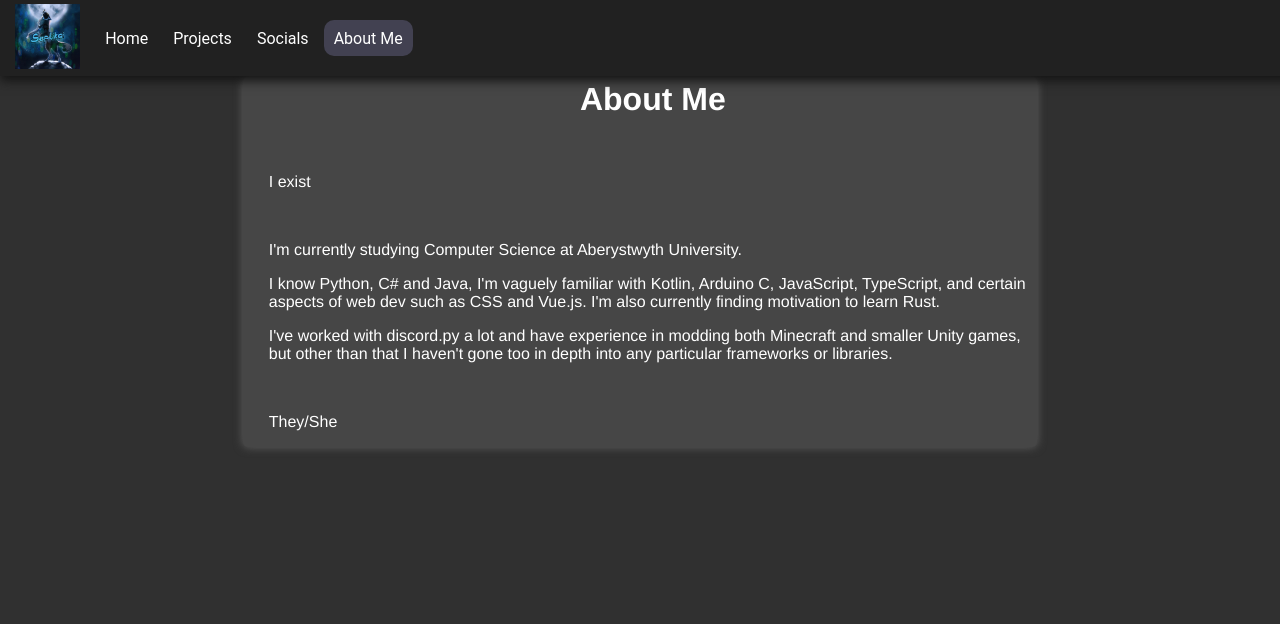
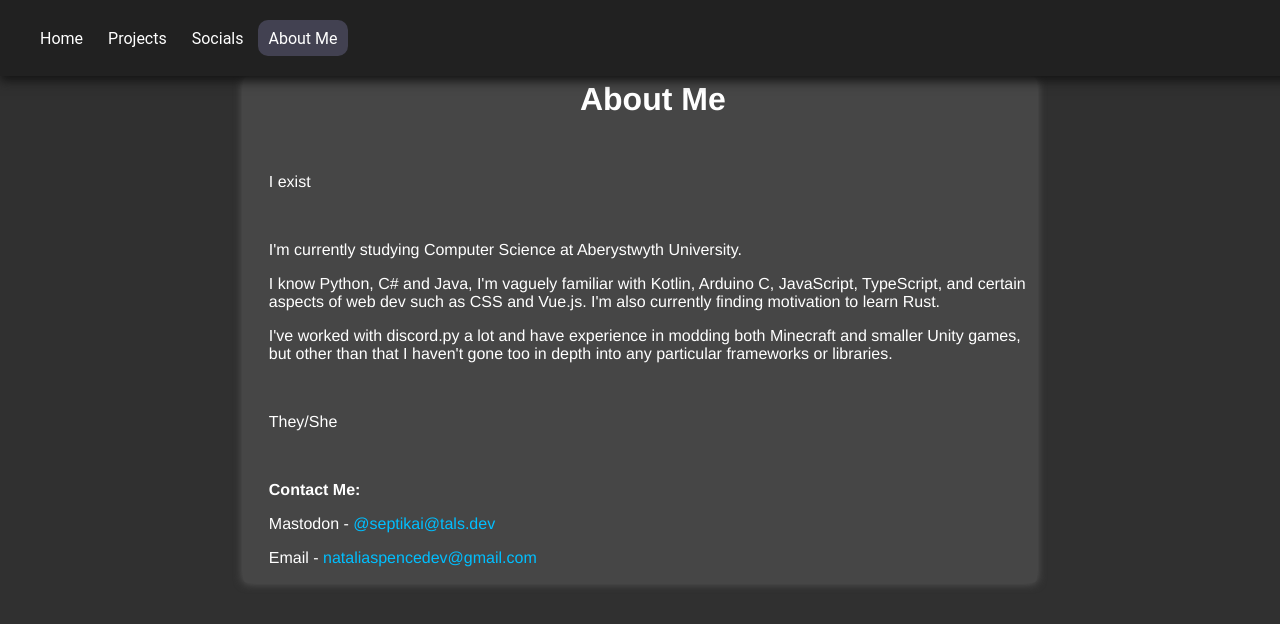
Before and after one commit to Septikai/Septikai-Website, a Vue app: page /about in a window 1280 px wide. Shown: the top 624 px of the page. Built offline with nearby package versions, Linux system fonts and the light colour scheme.

Commit message:
prepare for third domain, add photo of me to header on tals.dev

```diff
--- a/src/App.vue
+++ b/src/App.vue
@@ -1,10 +1,10 @@
 <template>
   <div>
     <nav>
-      <PageHeader :isPersonal="isPersonal"/>
+      <PageHeader :domain="domain"/>
     </nav>
     <div class="offset-navbar">
-      <router-view :isPersonal="isPersonal"/>
+      <router-view :domain="domain"/>
     </div>
   </div>
 </template>
@@ -18,8 +18,8 @@ export default {
     PageHeader
   },
   computed: {
-    isPersonal() {
-      return window.location.hostname === "tals.dev";
+    domain() {
+      return window.location.hostname;
     }
   }
 };
--- a/src/components/PageHeader.vue
+++ b/src/components/PageHeader.vue
@@ -1,12 +1,11 @@
 <template>
   <div class="header">
-    <!-- TODO: Remove the v-if from the router-link when a photo of me is added -->
-    <router-link to="/" v-if="!isPersonal">
-      <div v-if="!isPersonal">
+    <router-link to="/">
+      <div v-if="domain === 'septikai.me'">
         <img class="home-icon border-transparent focus:border-transparent focus:ring-0" alt="Septikai Pfp" src="../assets/square_icon.png">
       </div>
-      <div v-else>
-        <!-- TODO: Put a photo of me here -->
+      <div v-else-if="domain === 'tals.dev'">
+        <img class="home-icon border-transparent focus:border-transparent focus:ring-0" alt="Natalia Photo" src="../assets/photos/IMG_20241031_173152200.jpg">
       </div>
     </router-link>
     <div class="header-v-for">
@@ -28,7 +27,7 @@
 <script>
 export default {
   name: "PageHeader.vue",
-  props: ["isPersonal"],
+  props: ["domain"],
   computed: {
     routes() {
       return this.$router.options.routes.filter((x) => x.includeInHeader);
--- a/src/views/About.vue
+++ b/src/views/About.vue
@@ -10,7 +10,7 @@
     <p>I've worked with discord.py a lot and have experience in modding both Minecraft and smaller Unity games, but other than that I haven't gone too in depth into any particular frameworks or libraries.</p>
     <br/>
     <p>They/She</p>
-    <div v-if="isPersonal">
+    <div v-if="domain !== 'septikai.me'">
       <br/>
       <p><strong>Contact Me:</strong></p>
       <p>Mastodon - <a rel="me" href="https://md.tals.dev/@septikai">@septikai@tals.dev</a></p>
@@ -22,7 +22,7 @@
 <script>
 export default {
   name: "Home",
-  props: ["isPersonal"]
+  props: ["domain"]
 };
 </script>
 
--- a/src/views/Home.vue
+++ b/src/views/Home.vue
@@ -3,7 +3,7 @@
     <h1>Welcome!</h1>
     <br/>
     <p>Welcome to my website!</p>
-    <div v-if="isPersonal">
+    <div v-if="domain === 'tals.dev'">
       <p>I'm Natalia Spence, and here you can find some information <router-link to="about">about me</router-link>, various <router-link to="projects">projects</router-link> I've worked on, and ways to get in <router-link to="socials">contact</router-link> with me.</p>
     </div>
     <div v-else>
@@ -16,7 +16,7 @@
 <script>
 export default {
   name: "Home",
-  props: ["isPersonal"]
+  props: ["domain"]
 };
 </script>
 
--- a/src/views/Projects.vue
+++ b/src/views/Projects.vue
@@ -112,7 +112,7 @@ export default {
     SlideShow
   },
   props: {
-    isPersonal: Boolean
+    domain: String
   },
   computed: {
     yearsSinceNullzeeBotCreation() {
--- a/src/views/Socials.vue
+++ b/src/views/Socials.vue
@@ -1,5 +1,5 @@
 <template>
-  <div v-if="isPersonal" class="main">
+  <div v-if="domain !== 'septikai.me'" class="main">
     <h1>My Socials</h1>
     <br/>
     <p><strong>Mastodon:</strong> <a rel="me" href="https://md.tals.dev/@septikai">@septikai@tals.dev</a></p>
@@ -20,7 +20,7 @@
 <script>
 export default {
   name: "Home",
-  props: ["isPersonal"]
+  props: ["domain"]
 };
 </script>
 
```
Also changed, not shown: src/assets/photos/IMG_20241031_173152200.jpg (added).
